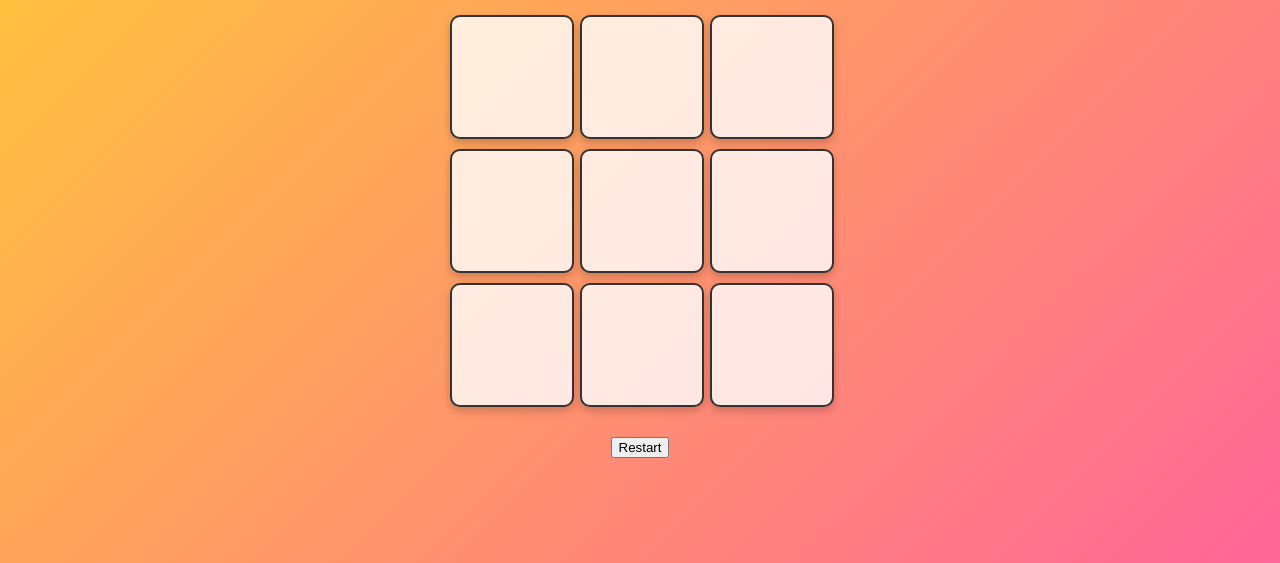
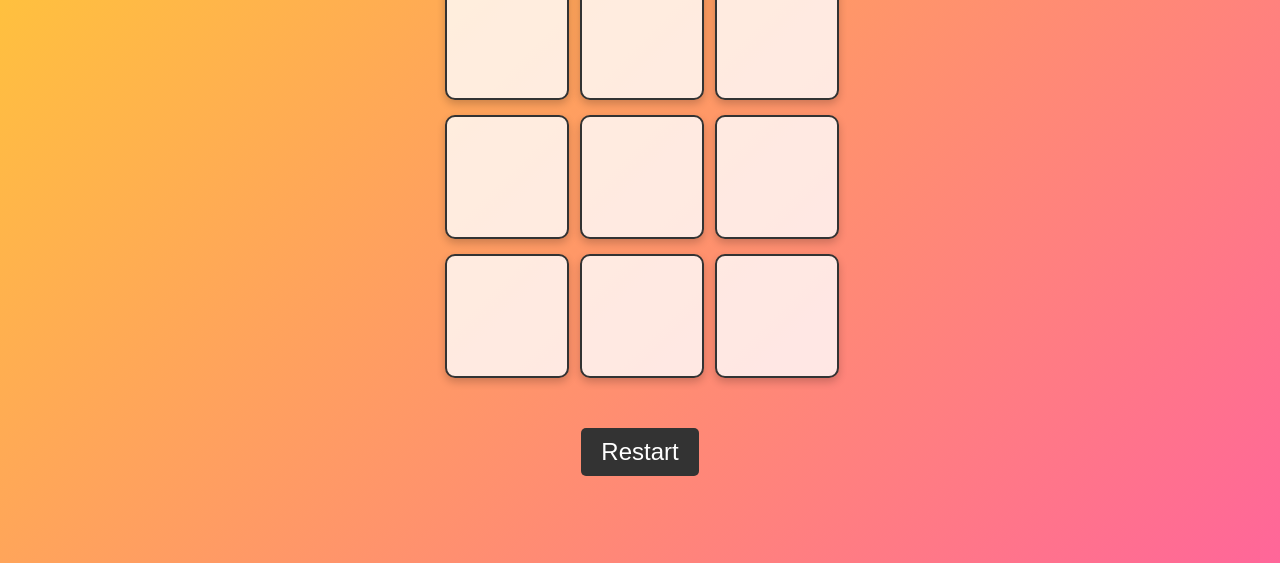
Before and after one commit to LukyNet21/tic-tac-toe, a plain HTML site: page index.html in a window 1280 px wide. Shown: the part 237-800 px from the top of the page. Drawn offline with Linux system fonts and the light colour scheme.

Commit message:
adding button styles

```diff
--- a/main.css
+++ b/main.css
@@ -19,7 +19,7 @@ body {
 #board {
     display: grid;
     grid-template-columns: repeat(3, 120px);
-    grid-gap: 10px;
+    grid-gap: 15px;
     margin: 20px 0;
     padding: 10px;
     border-radius: 15px;
@@ -75,3 +75,14 @@ body {
         transform: scale(0.95);
     }
 }
+
+#restart {
+    padding: 10px 20px;
+    margin: 20px 0;
+    border: none;
+    border-radius: 5px;
+    background-color: #333;
+    color: #fff;
+    font-size: 1.5rem;
+    cursor: pointer;
+}
--- a/main.js
+++ b/main.js
@@ -1,7 +1,7 @@
 var player = 'X';
 state = Array(9).fill(null);
 var gameEnded = false
-message(`Player ${player} is playing!`)
+message(`Player ${player} starts!`)
 
 function createBoard() {
     const board = document.getElementById('board');
@@ -81,6 +81,6 @@ resetBtn.addEventListener('click', () => {
     state = Array(9).fill(null);
     player = 'X';
     gameEnded = false;
-    message(`Player ${player} is playing!`);
+    message(`Player ${player} starts!`)
     createBoard();
 })
```
